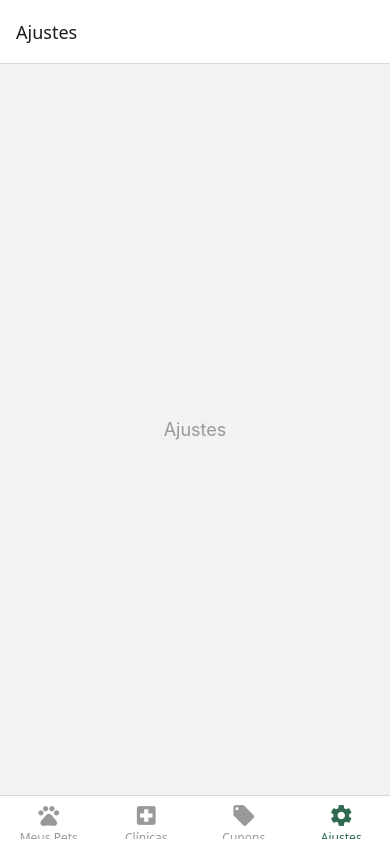
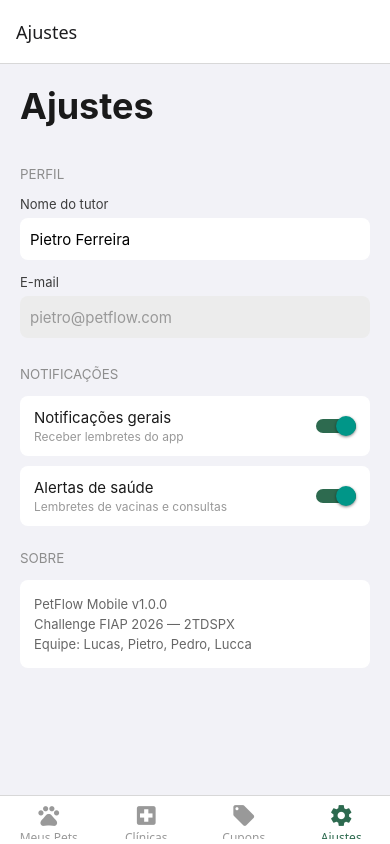
Before and after one commit to pietroabrahamian/petflow_mobile, a React Native app: screen /SettingsScreen in a window 390 px wide. Built offline with nearby package versions, Linux system fonts and the light colour scheme; grey boxes are pictures that could not be loaded.

Commit message:
feat: implement settings screen with persisted preferences

```diff
--- a/src/components/MainTabs.tsx
+++ b/src/components/MainTabs.tsx
@@ -1,20 +1,12 @@
 import { createBottomTabNavigator } from "@react-navigation/bottom-tabs"
-import { View, Text, StyleSheet } from "react-native"
-import MaterialIcons from "@expo/vector-icons/MaterialIcons"
-
 import PetListScreen from "../screens/PetListScreen"
 import ClinicListScreen from "../screens/ClinicListScreen"
 import CouponListScreen from "../screens/CouponListScreen"
+import SettingsScreen from "../screens/SettingsScreen"
+
+import MaterialIcons from "@expo/vector-icons/MaterialIcons"
 
 const Tab = createBottomTabNavigator()
-
-function PlaceholderScreen({ title }: { title: string }) {
-    return (
-        <View style={styles.center}>
-            <Text style={styles.placeholder}>{title}</Text>
-        </View>
-    )
-}
 
 export default function MainTabs() {
     return (
@@ -26,11 +18,20 @@ export default function MainTabs() {
                 tabBarIcon: ({ color, size }) => {
                     let iconName: any
                     switch (route.name) {
-                        case "PetListScreen": iconName = "pets"; break
-                        case "ClinicListScreen": iconName = "local-hospital"; break
-                        case "CouponListScreen": iconName = "local-offer"; break
-                        case "SettingsScreen": iconName = "settings"; break
-                        default: iconName = "home"
+                        case "PetListScreen":
+                            iconName = "pets"
+                            break
+                        case "ClinicListScreen":
+                            iconName = "local-hospital"
+                            break
+                        case "CouponListScreen":
+                            iconName = "local-offer"
+                            break
+                        case "SettingsScreen":
+                            iconName = "settings"
+                            break
+                        default:
+                            iconName = "home"
                     }
                     return <MaterialIcons name={iconName} size={size} color={color} />
                 }
@@ -39,34 +40,32 @@ export default function MainTabs() {
             <Tab.Screen
                 name="PetListScreen"
                 component={PetListScreen}
-                options={{ title: "Meus Pets", headerShown: false }}
+                options={{
+                    title: "Meus Pets",
+                    headerShown: false,
+                }}
             />
             <Tab.Screen
                 name="ClinicListScreen"
                 component={ClinicListScreen}
-                options={{ title: "Clínicas", headerShown: false }}
+                options={{
+                    title: "Clínicas",
+                    headerShown: false,
+                }}
             />
             <Tab.Screen
                 name="CouponListScreen"
                 component={CouponListScreen}
-                options={{ title: "Cupons", headerShown: false }}
+                options={{
+                    title: "Cupons",
+                    headerShown: false,
+                }}
             />
-            <Tab.Screen name="SettingsScreen" options={{ title: "Ajustes" }}>
-                {() => <PlaceholderScreen title="Ajustes" />}
-            </Tab.Screen>
+            <Tab.Screen
+                name="SettingsScreen"
+                component={SettingsScreen}
+                options={{ title: "Ajustes" }}
+            />
         </Tab.Navigator>
     )
 }
-
-const styles = StyleSheet.create({
-    center: {
-        flex: 1,
-        alignItems: 'center',
-        justifyContent: 'center',
-        backgroundColor: '#f2f2f2',
-    },
-    placeholder: {
-        fontSize: 18,
-        color: '#999',
-    },
-})
--- /dev/null
+++ b/src/screens/SettingsScreen.tsx
@@ -0,0 +1,188 @@
+import {
+    View,
+    Text,
+    StyleSheet,
+    TextInput,
+    Switch,
+    ScrollView
+} from "react-native"
+import { SafeAreaProvider, SafeAreaView } from "react-native-safe-area-context"
+import { useState, useEffect } from "react"
+import { s } from "react-native-size-matters"
+import AsyncStorage from "@react-native-async-storage/async-storage"
+
+import data from "../data/petflow.json"
+
+export default function SettingsScreen() {
+    const [notifications, setNotifications] = useState<boolean>(true)
+    const [healthAlerts, setHealthAlerts] = useState<boolean>(true)
+    const [tutorName, setTutorName] = useState<string>("")
+
+    useEffect(() => {
+        loadData()
+    }, [])
+
+    const loadData = async () => {
+        try {
+            const storedNotif = await AsyncStorage.getItem("notifications")
+            const storedAlerts = await AsyncStorage.getItem("healthAlerts")
+            const storedName = await AsyncStorage.getItem("tutorName")
+
+            if (storedNotif !== null) {
+                setNotifications(storedNotif === "true")
+            }
+            if (storedAlerts !== null) {
+                setHealthAlerts(storedAlerts === "true")
+            }
+            if (storedName !== null) {
+                setTutorName(storedName)
+            } else {
+                setTutorName(data.tutor.name)
+            }
+        } catch (error) {
+            console.log("Erro ao carregar ajustes:", error)
+        }
+    }
+
+    useEffect(() => {
+        AsyncStorage.setItem("notifications", String(notifications))
+    }, [notifications])
+
+    useEffect(() => {
+        AsyncStorage.setItem("healthAlerts", String(healthAlerts))
+    }, [healthAlerts])
+
+    useEffect(() => {
+        if (tutorName) {
+            AsyncStorage.setItem("tutorName", tutorName)
+        }
+    }, [tutorName])
+
+    return (
+        <SafeAreaProvider>
+            <SafeAreaView style={styles.container}>
+                <ScrollView showsVerticalScrollIndicator={false}>
+                    <Text style={styles.title}>Ajustes</Text>
+
+                    <Text style={styles.sectionTitle}>PERFIL</Text>
+                    <Text style={styles.label}>Nome do tutor</Text>
+                    <TextInput
+                        style={styles.input}
+                        value={tutorName}
+                        onChangeText={setTutorName}
+                        placeholder="Seu nome"
+                    />
+
+                    <Text style={styles.label}>E-mail</Text>
+                    <TextInput
+                        style={[styles.input, styles.inputDisabled]}
+                        value={data.tutor.email}
+                        editable={false}
+                    />
+
+                    <Text style={styles.sectionTitle}>NOTIFICAÇÕES</Text>
+
+                    <View style={styles.switchRow}>
+                        <View style={{ flex: 1 }}>
+                            <Text style={styles.switchLabel}>Notificações gerais</Text>
+                            <Text style={styles.switchHelp}>Receber lembretes do app</Text>
+                        </View>
+                        <Switch
+                            value={notifications}
+                            onValueChange={setNotifications}
+                            trackColor={{ false: "#bbb", true: "#2D6A4F" }}
+                            thumbColor={'white'}
+                        />
+                    </View>
+
+                    <View style={styles.switchRow}>
+                        <View style={{ flex: 1 }}>
+                            <Text style={styles.switchLabel}>Alertas de saúde</Text>
+                            <Text style={styles.switchHelp}>Lembretes de vacinas e consultas</Text>
+                        </View>
+                        <Switch
+                            value={healthAlerts}
+                            onValueChange={setHealthAlerts}
+                            trackColor={{ false: "#bbb", true: "#2D6A4F" }}
+                            thumbColor={'white'}
+                        />
+                    </View>
+
+                    <Text style={styles.sectionTitle}>SOBRE</Text>
+                    <View style={styles.aboutCard}>
+                        <Text style={styles.aboutLine}>PetFlow Mobile v1.0.0</Text>
+                        <Text style={styles.aboutLine}>Challenge FIAP 2026 — 2TDSPX</Text>
+                        <Text style={styles.aboutLine}>Equipe: Lucas, Pietro, Pedro, Lucca</Text>
+                    </View>
+                </ScrollView>
+            </SafeAreaView>
+        </SafeAreaProvider>
+    )
+}
+
+const styles = StyleSheet.create({
+    container: {
+        flex: 1,
+        backgroundColor: "#F2F2F7",
+        paddingTop: 20,
+        paddingHorizontal: 20,
+    },
+    title: {
+        fontSize: 36,
+        fontWeight: 'bold',
+        marginBottom: 24,
+        color: '#1a1a1a',
+    },
+    sectionTitle: {
+        fontSize: s(12),
+        color: '#8d8d8d',
+        marginTop: 14,
+        marginBottom: 14,
+    },
+    label: {
+        fontSize: 13,
+        color: '#3d3d3d',
+        marginBottom: 6,
+    },
+    input: {
+        height: 42,
+        backgroundColor: "#fff",
+        borderRadius: 8,
+        paddingHorizontal: 10,
+        marginBottom: 14,
+        fontSize: 15,
+    },
+    inputDisabled: {
+        color: '#999',
+        backgroundColor: '#ececec',
+    },
+    switchRow: {
+        flexDirection: 'row',
+        alignItems: 'center',
+        backgroundColor: '#fff',
+        borderRadius: 8,
+        paddingVertical: 12,
+        paddingHorizontal: 14,
+        marginBottom: 10,
+    },
+    switchLabel: {
+        fontSize: 15,
+        color: '#1a1a1a',
+    },
+    switchHelp: {
+        fontSize: 12,
+        color: '#999',
+        marginTop: 2,
+    },
+    aboutCard: {
+        backgroundColor: '#fff',
+        borderRadius: 8,
+        padding: 14,
+        marginBottom: 30,
+    },
+    aboutLine: {
+        fontSize: 13,
+        color: '#666',
+        marginVertical: 2,
+    },
+})
```
